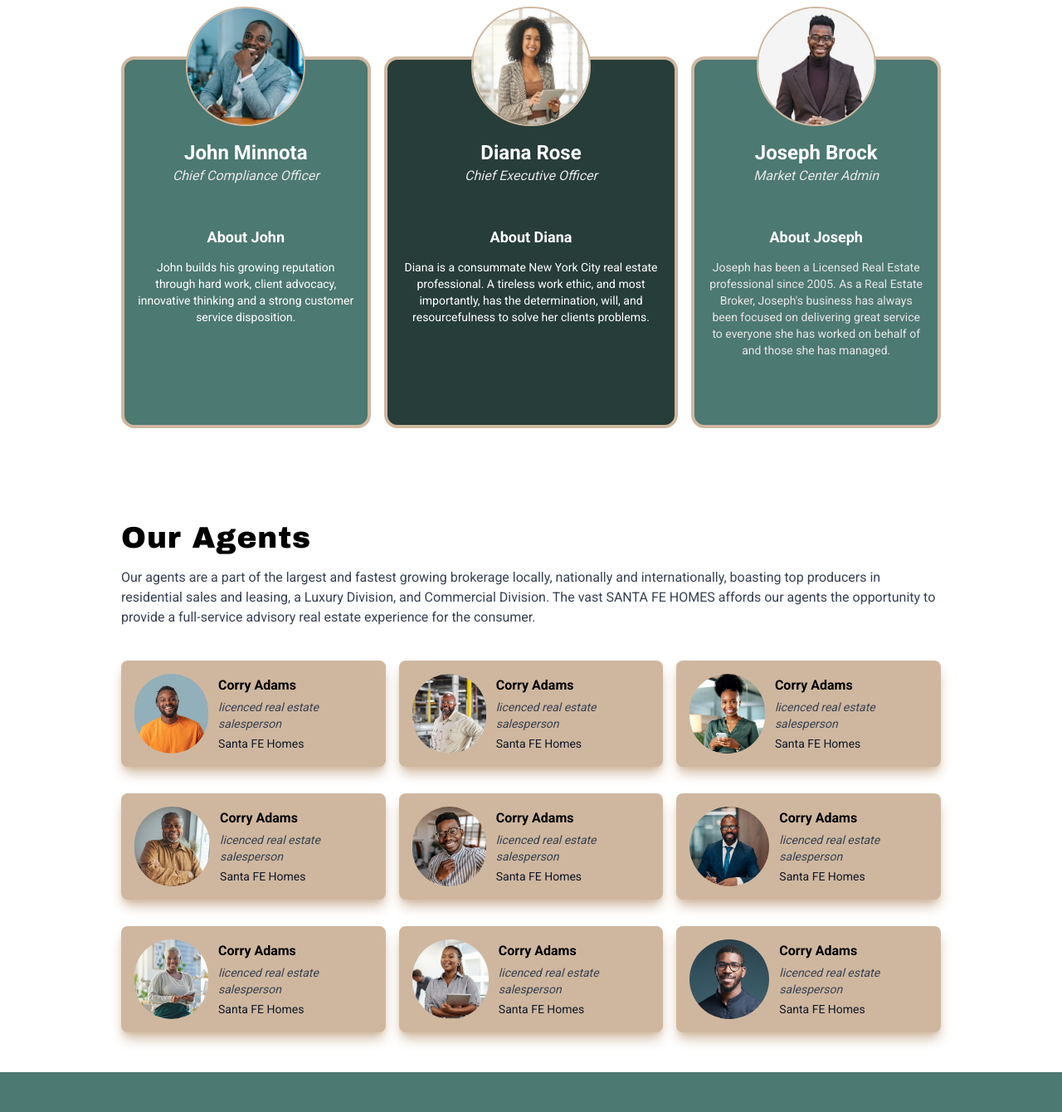
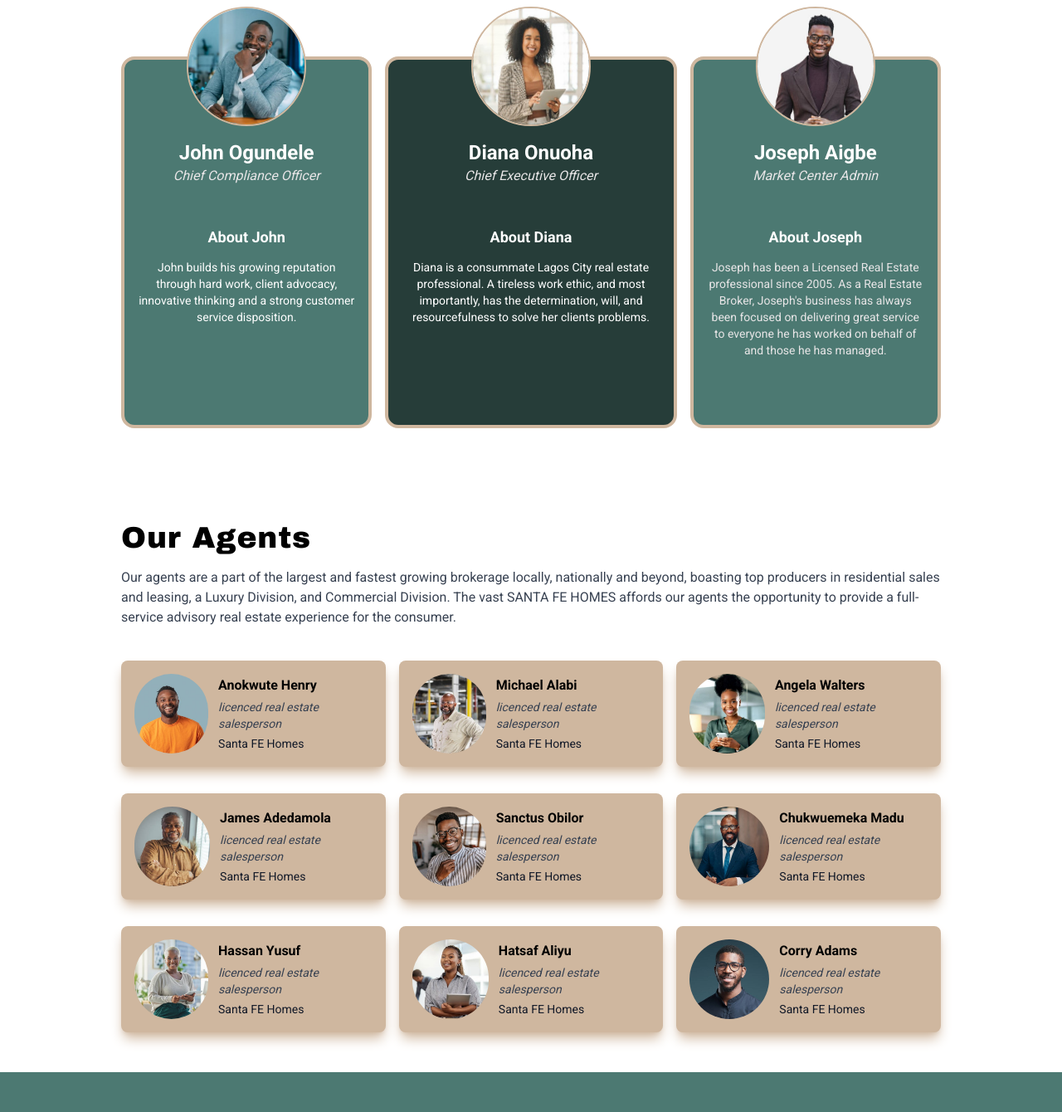
Before and after one commit to Bossmariq/SANTA-FE, a website: page our-team.html in a window 1280 px wide. Shown: the part 660-2000 px from the top of the page at 83% size. Drawn offline with nearby package versions, Linux system fonts and the light colour scheme.

Commit message:
Update our-team.html

```diff
--- a/our-team.html
+++ b/our-team.html
@@ -427,7 +427,7 @@
                   alt=""
                 />
                 <div class="flex flex-col pb-8">
-                  <h2 class="capitalize font-bold text-2xl">John Minnota</h2>
+                  <h2 class="capitalize font-bold text-2xl">John Ogundele</h2>
                   <p class="text-text italic">Chief Compliance Officer</p>
                 </div>
                 <div class="flex flex-col space-y-3">
@@ -452,13 +452,13 @@
                   alt=""
                 />
                 <div class="flex flex-col pb-8">
-                  <h2 class="capitalize font-bold text-2xl">Diana Rose</h2>
+                  <h2 class="capitalize font-bold text-2xl">Diana Onuoha</h2>
                   <p class="text-text italic">Chief Executive Officer</p>
                 </div>
                 <div class="flex flex-col space-y-3">
                   <h4 class="capitalize font-bold text-lg">about Diana</h4>
                   <p class="text-sm">
-                    Diana is a consummate New York City real estate
+                    Diana is a consummate Lagos City real estate
                     professional. A tireless work ethic, and most importantly,
                     has the determination, will, and resourcefulness to solve
                     her clients problems.
@@ -478,7 +478,7 @@
                   alt=""
                 />
                 <div class="flex flex-col pb-8">
-                  <h2 class="capitalize font-bold text-2xl">Joseph Brock</h2>
+                  <h2 class="capitalize font-bold text-2xl">Joseph Aigbe</h2>
                   <p class="text-text italic">Market Center Admin</p>
                 </div>
                 <div class="flex flex-col space-y-3">
@@ -486,8 +486,8 @@
                   <p class="text-sm text-text">
                     Joseph has been a Licensed Real Estate professional since
                     2005. As a Real Estate Broker, Joseph's business has always
-                    been focused on delivering great service to everyone she has
-                    worked on behalf of and those she has managed.
+                    been focused on delivering great service to everyone he has
+                    worked on behalf of and those he has managed.
                   </p>
                 </div>
               </div>
@@ -505,7 +505,7 @@
             <h2 class="big-heading">our agents</h2>
             <p class="text-gray-700">
               Our agents are a part of the largest and fastest growing brokerage
-              locally, nationally and internationally, boasting top producers in
+              locally, nationally and beyond, boasting top producers in
               residential sales and leasing, a Luxury Division, and Commercial
               Division. The vast SANTA FE HOMES affords our agents the
               opportunity to provide a full-service advisory real estate
@@ -522,7 +522,7 @@
                 alt=""
               />
               <div class="flex flex-col space-y-1">
-                <h3 class="font-semibold">Corry Adams</h3>
+                <h3 class="font-semibold">Anokwute Henry</h3>
                 <p class="text-sm text-gray-700 italic">
                   licenced real estate salesperson
                 </p>
@@ -536,7 +536,7 @@
                 alt=""
               />
               <div class="flex flex-col space-y-1">
-                <h3 class="font-semibold">Corry Adams</h3>
+                <h3 class="font-semibold">Michael Alabi</h3>
                 <p class="text-sm text-gray-700 italic">
                   licenced real estate salesperson
                 </p>
@@ -550,7 +550,7 @@
                 alt=""
               />
               <div class="flex flex-col space-y-1">
-                <h3 class="font-semibold">Corry Adams</h3>
+                <h3 class="font-semibold">Angela Walters</h3>
                 <p class="text-sm text-gray-700 italic">
                   licenced real estate salesperson
                 </p>
@@ -564,7 +564,7 @@
                 alt=""
               />
               <div class="flex flex-col space-y-1">
-                <h3 class="font-semibold">Corry Adams</h3>
+                <h3 class="font-semibold">James Adedamola</h3>
                 <p class="text-sm text-gray-700 italic">
                   licenced real estate salesperson
                 </p>
@@ -578,7 +578,7 @@
                 alt=""
               />
               <div class="flex flex-col space-y-1">
-                <h3 class="font-semibold">Corry Adams</h3>
+                <h3 class="font-semibold">Sanctus Obilor</h3>
                 <p class="text-sm text-gray-700 italic">
                   licenced real estate salesperson
                 </p>
@@ -592,7 +592,7 @@
                 alt=""
               />
               <div class="flex flex-col space-y-1">
-                <h3 class="font-semibold">Corry Adams</h3>
+                <h3 class="font-semibold">Chukwuemeka Madu</h3>
                 <p class="text-sm text-gray-700 italic">
                   licenced real estate salesperson
                 </p>
@@ -606,7 +606,7 @@
                 alt=""
               />
               <div class="flex flex-col space-y-1">
-                <h3 class="font-semibold">Corry Adams</h3>
+                <h3 class="font-semibold">Hassan Yusuf</h3>
                 <p class="text-sm text-gray-700 italic">
                   licenced real estate salesperson
                 </p>
@@ -620,7 +620,7 @@
                 alt=""
               />
               <div class="flex flex-col space-y-1">
-                <h3 class="font-semibold">Corry Adams</h3>
+                <h3 class="font-semibold">Hatsaf Aliyu</h3>
                 <p class="text-sm text-gray-700 italic">
                   licenced real estate salesperson
                 </p>
```
